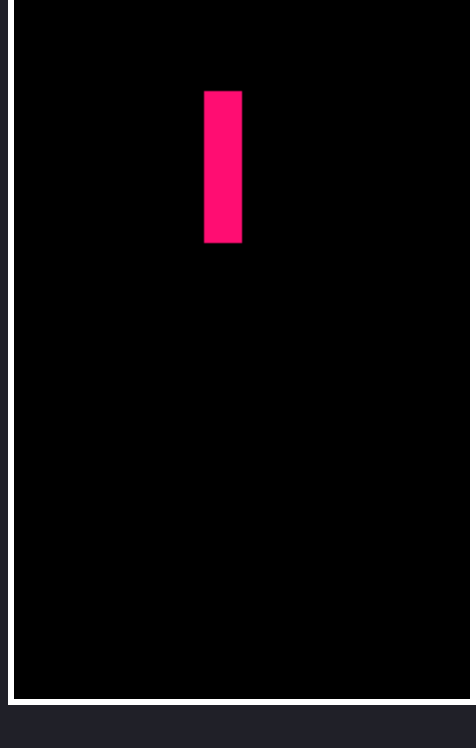
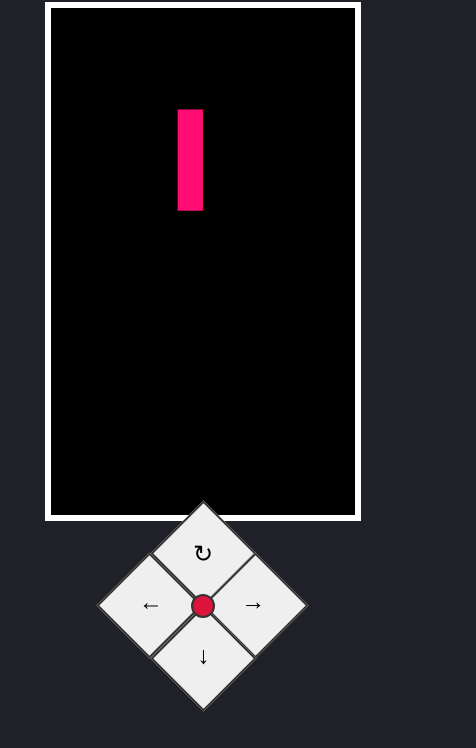
Before and after one commit to bekbaevic/tetris, a plain HTML site: page index.html in a window 390 px wide. Shown: the part 112-860 px from the top of the page, 476 px wide, since content can reach past the window. Drawn offline with Linux system fonts and the light colour scheme.

Commit message:
my tetris project

```diff
--- a/app.js
+++ b/app.js
@@ -209,6 +209,27 @@ document.addEventListener("keydown", (event) => {
     }
 });
 
+const reverseBtn = document.querySelector('#btn1')
+const leftBtn = document.querySelector("#btn4")
+const bottomBtn = document.querySelector("#btn3")
+const rightBtn = document.querySelector("#btn2")
+leftBtn.addEventListener('click', (event) => {
+    event.preventDefault()
+    playerMove(-1)
+})
+rightBtn.addEventListener('click', (event) => {
+    event.preventDefault()
+    playerMove(1)
+})
+bottomBtn.addEventListener('click', (event) => {
+    event.preventDefault()
+    playerDrop()
+})
+reverseBtn.addEventListener('click', (event) => {
+    event.preventDefault()
+    playerRotate(1)
+})
+
 const colors = [
     null,
     "#ff0d72",
--- a/index.html
+++ b/index.html
@@ -9,6 +9,14 @@
 <body>
     <div id="score"></div>
     <canvas id="tetris" width="240" height="400"></canvas>
+    <div class="remote">
+        <button class="btn btn1" id="btn1"><span class="span span1">&#8635</span></button>
+        <button class="btn btn2" id="btn2"><span class="span span2">&#8593</span></button>
+        <button class="btn btn3" id="btn3"><span class="span span3">&#8593</span></button>
+        <button class="btn btn4" id="btn4"><span class="span span4">&#8593</span></button>
+        <div class="circle"></div>
+    </div>
+
     <script src="app.js"></script>
 </body>
 </html>
--- a/main.css
+++ b/main.css
@@ -4,9 +4,109 @@ body{
     font-size: 2em;
     text-align: center;
     font-family: sans-serif;
+    display: flex;
+    align-items: center;
+    justify-content: center;
+    flex-direction: column;
+    gap: 10px;
+    height: 100vh;
+    width: 100%;
+    overflow: hidden;
+    user-select: none;
 }
 
 canvas {
     border: 0.2em solid #fff;
-    height: 90vh;
+    height: 60vh;
 }
+
+.remote{
+    width: 150px;
+    height: 150px;
+    border-radius: 50%;
+    position: relative;
+    display: none;
+}
+
+.btn {
+    border: none;
+    outline: none;
+    width: 50%;
+    height: 50%;
+    position: absolute;
+    border: 2px solid #333;
+    cursor: pointer;
+}
+
+.btn:hover {
+    background-color: rgb(255, 46, 88);
+
+}
+
+.btn1 {
+    top: -10%;
+    left: 25%;
+
+    transform: rotate(45deg);
+}
+
+.span{
+    display: block;
+    font-size: 24px;
+}
+
+.span1 {
+    transform: rotate(-45deg);
+}
+
+.span2 {
+    transform: rotate(45deg);
+}
+
+.span3 {
+    transform: rotate(135deg);
+}
+
+.span4 {
+    transform: rotate(225deg);
+}
+
+.btn.btn2 {
+    transform: rotate(45deg);
+
+    bottom: 25%;
+    right: -10%;
+}
+
+.btn.btn3 {
+    transform: rotate(45deg);
+
+    bottom: -10%;
+    left: 25%;
+}
+
+.btn.btn4 {
+    transform: rotate(45deg);
+
+    bottom: 25%;
+    left: -10.5%;
+}
+
+.circle {
+    border-radius: 50%;
+    left: 50%;
+    top: 50%;
+    transform: translateX(-50%) translateY(-50%);
+    border: 2px solid #333;
+    width: 20px;
+    height: 20px;
+    background-color: crimson;
+    position: absolute;
+    z-index: 10;
+}
+
+@media screen and (max-width: 420px) {
+    .remote{
+        display: block;
+    }
+}
```
